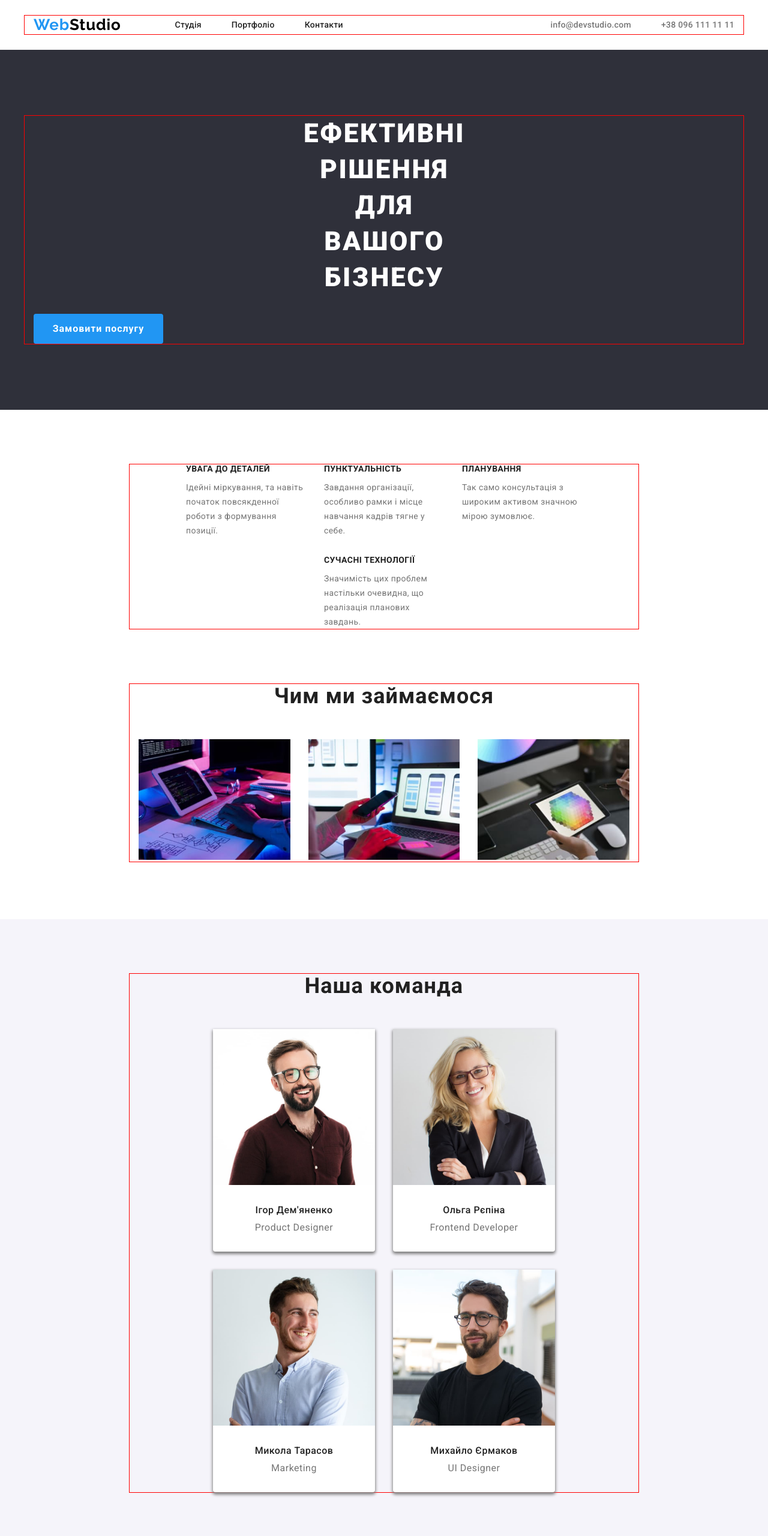
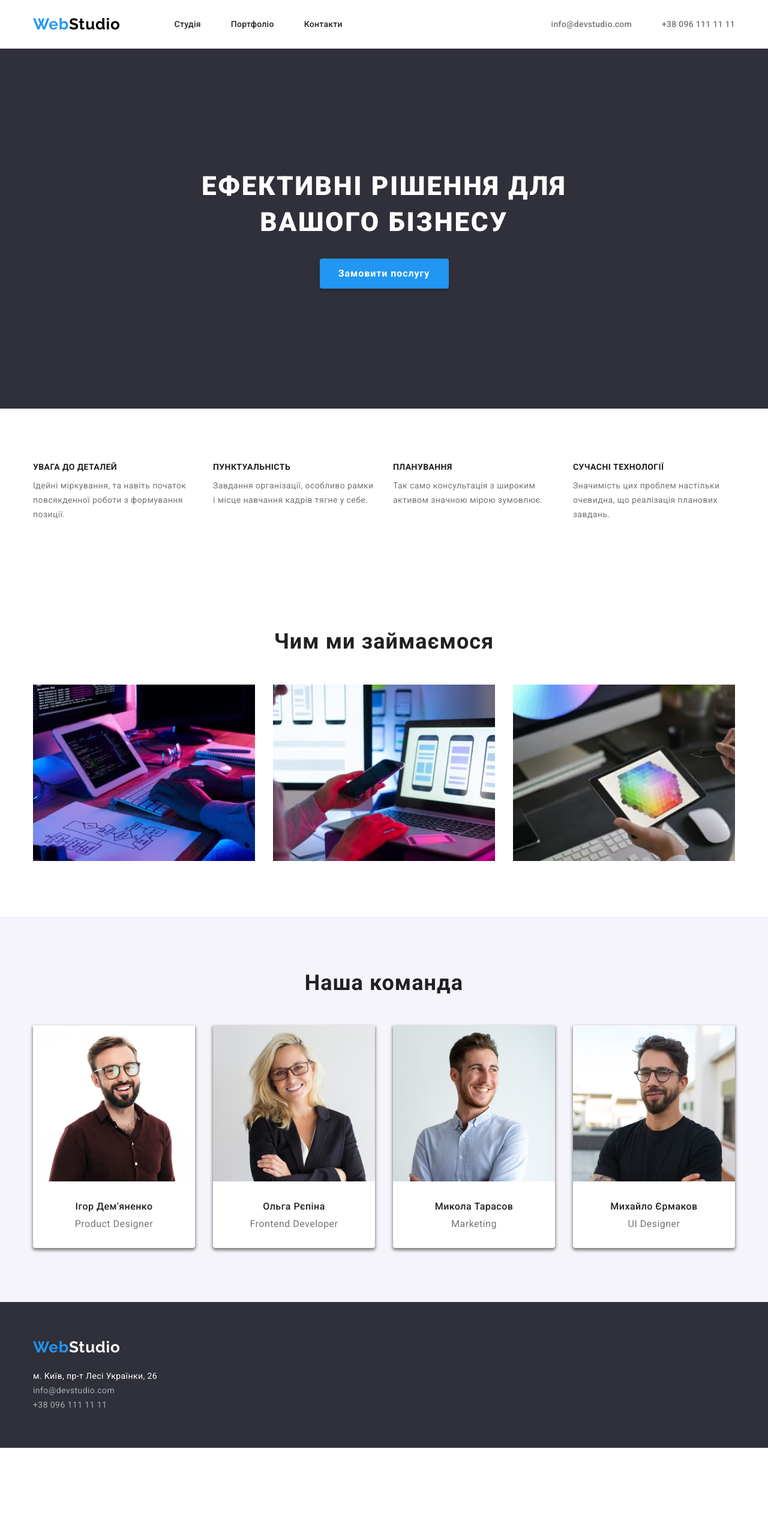
Before and after one commit to ArIonMark1/goit-markup-hw-03, a website: page index.html in a window 1280 px wide. Shown: the top 2560 px of the page at 60% size. After the commit the page ends 2413 px from the top, so only its background shows below. Drawn offline with nearby package versions, Linux system fonts and the light colour scheme.

Commit message:
completed task

```diff
--- a/css/style.css
+++ b/css/style.css
@@ -1,6 +1,7 @@
 * {
   margin: 0;
   padding: 0;
+  box-sizing: border-box;
 }
 body {
   font-family: "Roboto", "Raleway", sans-serif;
@@ -8,38 +9,49 @@ body {
   letter-spacing: 0.03em;
   font-size: 14px;
 }
-hr {
-  border: none;
-  color: #ececec;
-  background-color: #ececec;
-  height: 1px;
+.list {
+  display: flex;
+  flex-wrap: wrap;
+  gap: 10px;
+  padding: 0;
+  margin: 0;
+  list-style-type: none;
+  justify-content: center;
+  /* border: 1px solid rgb(0, 157, 136); */
 }
+.button {
+  cursor: pointer;
+  --background-button: #2196f3;
+}
+/* Параметри всіх контейнерів у секціях */
 .container {
   width: 100%;
   max-width: 1200px;
   margin: 0 auto;
-  /* Бредота */
-  --pad-vertical: 94px;
-  --pad-horizont: 15px;
-  padding: 0 var(--pad-horizont);
+  padding: 0 15px;
 
-  border: 1px solid red;
+  /* border: 1px solid red; */
 }
-/* стилі сайд бару, лого */
-
+.section {
+  /* border: 1px solid green; */
+  padding: 90px 0;
+}
+/* #### Шапка сайту #### */
 .header {
   padding: 25px 0;
 }
-.header .container {
+.header-container {
   display: flex;
   justify-content: space-between;
-  /* padding: 25px 215px; */
-  /* padding: 1.56% 13.45%; */
+  flex-wrap: wrap;
 }
+/* Оформлення Лого */
+/* ################################### */
 .logo {
   font-family: "Raleway", sans-serif;
   font-weight: 700;
   font-size: 26px;
+  margin: auto 0;
   line-height: 1.19; /* множником */
   letter-spacing: 0.03em;
   color: black;
@@ -49,91 +61,83 @@ hr {
   color: #2196f3;
   font-family: "Raleway";
 }
+/* ################################### */
 .navigation {
   display: flex;
+  flex-wrap: wrap;
+  /* border: 1px solid goldenrod; */
 }
-.header .list-navigation,
-.contacts {
-  display: flex;
-  list-style-type: none;
+.navigation .list-navigation {
   gap: 50px;
-}
-.header li {
-  /* list-style-type: none; */
   margin: auto;
-}
-.header li a:hover,
-.header li a:focus {
-  color: #2196f3;
-}
-/* стилі навігації по сайту */
-.header .list-navigation {
   margin-left: 90px;
 }
+.contacts {
+  margin: auto 0;
+  gap: 50px;
+  /* border: 1px solid green; */
+}
 .header .list-navigation a,
-.header .contacts a {
+.contacts a {
   text-decoration: none;
   line-height: 1.14;
   letter-spacing: 0.02em;
   color: #212121;
   font-weight: 500;
 }
-/* стилі контактів */
 .header .contacts a {
-  color: #757575;
+  color: inherit;
 }
+.list-navigation a:hover,
+.list-navigation a:focus,
+.contacts a:hover,
+.contacts a:focus {
+  color: #2196f3;
+}
+/* #################### */
 /* стилі шапки контенту */
 .top-content {
   width: 100%;
-  height: 600px;
   background-color: #2f303a;
-  display: flex;
-  flex-direction: column;
-  align-items: center;
-  justify-content: center;
+  padding: 200px 0;
+}
+.top-content .container {
+  text-align: center;
 }
 .top-content .top-content-tittle {
   color: #fff;
-  display: inline-block;
-  margin: 0 450px;
+  max-width: 695px;
   font-style: normal;
   font-weight: 900;
   font-size: 44px;
   line-height: 1.36;
-  text-align: center;
   letter-spacing: 0.06em;
   text-transform: uppercase;
+  /* border: 1px solid goldenrod; */
+  margin: 0 auto;
 }
 .top-content .top-button {
   margin-top: 30px;
-  width: 216px;
+  width: 215px;
   height: 50px;
+  box-shadow: 0px 4px 4px rgba(0, 0, 0, 0.15);
   border-radius: 4px;
-  text-align: center;
   background: var(--background-button, red);
   border: none;
   letter-spacing: 0.06em;
   color: #fff;
-
+  font-style: normal;
   font-weight: 700;
   font-size: 16px;
   line-height: 1.87;
 }
 /* Стилі особливостей компанії */
-.general-info {
-  margin: 90px 215px;
-}
 .list-info {
-  display: flex;
-  flex-wrap: wrap;
   gap: 30px;
-  list-style-type: none;
-  justify-content: center;
 }
 .list-info .info-card {
-  width: 270px;
-  min-width: 200px;
-  flex-basis: calc((100% - 100px) / 4);
+  max-width: 270px;
+  flex-basis: calc((100% - 90px) / 4);
   line-height: 1.72;
 }
 .list-info .list-header {
@@ -145,32 +149,23 @@ hr {
   color: #212121;
   margin-bottom: 10px;
 }
-/* Стилі послуг компанії */
-.steck-company {
-  /* text-align: center; */
-  margin: 0 215px 95px;
-}
-.steck-company .steck-header {
+/* Загальні стилі для заголовків секцій */
+.section-title {
   font-weight: 700;
   font-size: 36px;
   line-height: 1.16;
   text-align: center;
   letter-spacing: 0.03em;
   color: #212121;
+  margin-bottom: 50px;
 }
+/* Стилі послуг компанії */
 .steck-company .steck-list {
-  list-style-type: none;
-  margin-top: 50px;
-
-  display: flex;
-  flex-wrap: wrap;
   gap: 30px;
-  align-content: center;
-  justify-content: center;
 }
 .steck-company .steck-list .list-section {
   /* <li> */
-  max-width: 340px;
+  max-width: 370px;
   min-width: 200px;
   flex-basis: calc((100% - 60px) / 3);
 }
@@ -180,27 +175,15 @@ hr {
 /* Стилі блоку працівників компанії */
 .team-section {
   background: #f5f4fa;
-  padding: 90px 215px 100px;
-}
-.team-section .team-header {
-  font-weight: 700;
-  font-size: 36px;
-  line-height: 1.16;
-  text-align: center;
-  letter-spacing: 0.03em;
-  color: #212121;
-  margin-bottom: 50px;
 }
 .team-section .team-list {
-  list-style-type: none;
-  display: flex;
-  flex-wrap: wrap;
   gap: 30px;
-  justify-content: center;
 }
 .team-section .team-list .worker-card {
   /* <li> */
   max-width: 270px;
+  min-width: 200px;
+  flex-basis: calc((100% - 90px) / 4);
   background-color: #fff;
   border-radius: 0 0 4px 4px;
   box-shadow: 0 3px 5px 1px grey;
@@ -225,31 +208,14 @@ hr {
   text-align: center;
   letter-spacing: 0.03em;
 }
+/* ############################# */
+/* Контент зі сторінки Портфоліо */
+/* ############################# */
 
-/* Кнопки головного контенту */
-.button {
-  /* font-family: "Roboto"; */
-  cursor: pointer;
-  --background-button: #2196f3;
-}
-/* контент зі сторінки портфоліо */
-.content-portfolio {
-  margin: 100px 215px 80px;
-}
-/* кнопки фільтрації */
-.filtration-button {
-  text-align: center;
-  display: flex;
-  flex-wrap: wrap;
-  justify-content: center;
-  list-style-type: none;
-  gap: 10px;
-  /* padding-right: 0; */
-}
+/* кнопки зі сторінки портфоліо */
 .filtration-button .button {
   border-radius: 4px;
   border: none;
-  min-width: 155px;
   font-style: normal;
   font-weight: 500;
   font-size: 16px;
@@ -267,26 +233,18 @@ hr {
     0px 2px 2px rgba(0, 0, 0, 0.12);
   border-radius: 4px;
 }
-/* контент сторінки портфоліо */
 .content-cards {
-  list-style-type: none;
-  margin-top: 35px;
-
-  display: flex;
-  flex-wrap: wrap;
+  margin-top: 50px;
   gap: 30px;
-  justify-content: center;
+  /* border: 1px solid aqua; */
 }
 .content-cards .card {
   /* <li> */
-  display: flex;
-  flex-direction: column;
-  /* max-width: 500px; на 2к екранах буде відображати 4 карточки в рядку */
-  /* min-width: 270px; */
-  flex-basis: calc((100% - 66px) / 3);
+  max-width: 370px;
+  min-width: 200px;
+  flex-basis: calc((100% - 60px) / 3);
   background-color: #fff;
-  border-bottom: 1px solid #eee;
-  justify-content: space-between;
+  border-bottom: 1px solid #f2f2f2;
 }
 .content-cards .card img {
   width: 100%;
@@ -310,20 +268,24 @@ hr {
   color: #757575;
 }
 /* ##### Footer ##### */
-footer {
+.main-footer {
   background-color: #2f303a;
-  padding: 60px 215px;
+}
+.footer-container {
+  padding-top: 60px;
+  padding-bottom: 60px;
 }
 .botom-logo {
   color: #fff;
 }
 .block-address .footer-contacts {
   display: inline-block;
+  /* display: flex;  Чи краще зробити через флекс ?????
+  flex-direction: column; */
   margin-top: 20px;
 }
 .block-address .footer-contacts .address,
 .contact {
-  list-style-type: none;
   line-height: 1.72;
 }
 .footer-contacts .address a {
@@ -338,50 +300,3 @@ footer {
   letter-spacing: 0.03em;
   color: rgba(255, 255, 255, 0.6);
 }
-
-/* @media screen and (max-width: 1324px) {
-  .header {
-    padding: 4.56% 5.45% 1.4%;
-    display: flex;
-    flex-wrap: wrap;
-    justify-content: end;
-    gap: 30px;
-  }
-  .header .list-navigation {
-    margin: 0;
-    gap: 20px;
-    display: flex;
-    flex-direction: column;
-    margin-bottom: 20px;
-  }
-  .header .contacts {
-    display: none;
-    margin: 0;
-    gap: 20px;
-  }
-  .navigation {
-    display: flex;
-    flex-direction: row;
-    justify-content: space-between;
-    width: 100%;
-  }
-  .navigation a {
-    margin: auto 0;
-  }
-  /* Стилі послуг компанії */
-/* .steck-company {
-    margin: 0;
-  }
-  .team-section {
-    background: #f5f4fa;
-    padding: 90px 0 100px;
-  }
-  .content-portfolio {
-    margin: 60px 0;
-  }
-  footer {
-    background-color: #2f303a;
-    padding: 60px 0;
-    text-align: center;
-  }
-} */
--- a/css/styles2.css
+++ /dev/null
@@ -1,204 +0,0 @@
-/* Для розташування елементів використовується Flexbox, але тільки там, де це необхідно.
-Наприклад у шапці, навігації, списках в секціях тощо, тобто там,
-де розташувати елементи горизонтально по-іншому неможливо. */
-
-/* Для всіх секцій використовується один клас .section,
-задані верхні і нижні падінги по 94px,
-що відсувають контент всередину секції. */
-
-/* «Контейнер» обгортає контент хедера, футера і секцій.
-Тобто знаходиться всередині них. */
-
-/*  Для відступів між двома сусідніми елементами використовується
-властивість margin.
-
-Для проміжку між межею батька і його дитиною використовується
-властивість padding. */
-body {
-  font-family: "Roboto", "Raleway", sans-serif;
-  color: #757575;
-  letter-spacing: 0.03em;
-  font-size: 14px;
-}
-/* ######################## */
-/* ######################## */
-hr {
-  border: none;
-  color: #ececec;
-  background-color: #ececec;
-  height: 1px;
-}
-/* Загальні параметри списків ! */
-/* ############################ */
-.list {
-  list-style-type: none;
-
-  display: flex;
-  flex-wrap: wrap;
-  gap: 10px;
-  padding: 0;
-  margin: 0;
-  justify-content: center;
-  border: 1px solid fuchsia;
-}
-/* ############################ */
-.container {
-  width: 100%;
-  max-width: 1200px;
-  margin: 0 auto;
-  /* Бредота */
-  --pad-vertical: 94px;
-  --pad-horizont: 15px;
-  padding: 0 var(--pad-horizont);
-
-  border: 1px solid red;
-}
-/* Шапка сайту */
-.header {
-  padding: 25px 0;
-}
-.header .header-container {
-  display: flex;
-  justify-content: space-between;
-  flex-wrap: wrap;
-}
-/* Оформлення Лого */
-/* ################################### */
-.logo {
-  font-family: "Raleway", sans-serif;
-  font-weight: 700;
-  font-size: 26px;
-  margin: auto 0;
-  line-height: 1.19; /* множником */
-  letter-spacing: 0.03em;
-  color: black;
-  text-decoration: none;
-}
-.logo span {
-  color: #2196f3;
-  font-family: "Raleway";
-}
-/* ################################### */
-.navigation {
-  display: flex;
-  flex-wrap: wrap;
-  border: 1px solid goldenrod;
-}
-.navigation .list-navigation {
-  gap: 50px;
-  margin: auto;
-  margin-left: 90px;
-}
-.contacts {
-  margin: auto 0;
-  gap: 50px;
-  border: 1px solid green;
-}
-.header .list-navigation a,
-.contacts a {
-  text-decoration: none;
-  line-height: 1.14;
-  letter-spacing: 0.02em;
-  color: #212121;
-  font-weight: 500;
-}
-.header .contacts a {
-  color: #757575;
-}
-.header .list-navigation a:hover,
-.header .contacts a:focus {
-  color: #2196f3;
-}
-/* Загальні стилі кнопок */
-.button {
-  cursor: pointer;
-  --background-button: #2196f3;
-}
-.portfolio-container {
-  padding-bottom: 85px;
-}
-/* кнопки зі сторінки портфоліо */
-.filtration-button .button {
-  border-radius: 4px;
-  border: none;
-  font-style: normal;
-  font-weight: 500;
-  font-size: 16px;
-  line-height: 1.62;
-  text-align: center;
-  letter-spacing: 0.03em;
-  color: #212121;
-  background: #f5f4fa;
-  padding: 5px 25px;
-}
-.filtration-button .button:hover {
-  color: #fff;
-  background: var(--background-button, red);
-  box-shadow: 0px 3px 1px rgba(0, 0, 0, 0.1), 0px 1px 2px rgba(0, 0, 0, 0.08),
-    0px 2px 2px rgba(0, 0, 0, 0.12);
-  border-radius: 4px;
-}
-/* контент сторінки портфоліо */
-.content-cards {
-  margin-top: 50px;
-  gap: 30px;
-}
-.content-cards .card {
-  /* <li> */
-  flex-basis: calc((100% - 66px) / 3);
-  background-color: #fff;
-  border-bottom: 1px solid #f2f2f2;
-}
-.content-cards .card img {
-  width: 100%;
-}
-.content-cards .card-header {
-  margin: 20px 25px 5px;
-  font-style: normal;
-  font-weight: 700;
-  font-size: 18px;
-  line-height: 2;
-  letter-spacing: 0.06em;
-  color: #212121;
-}
-.content-cards .card-content {
-  margin: 0 25px 20px;
-  font-style: normal;
-  font-weight: 400;
-  font-size: 16px;
-  line-height: 1.87;
-  letter-spacing: 0.03em;
-  color: #757575;
-}
-/* ##### Footer ##### */
-.main-footer {
-  background-color: #2f303a;
-}
-.footer-container {
-  padding-top: 60px;
-  padding-bottom: 60px;
-}
-.botom-logo {
-  color: #fff;
-}
-
-.block-address .footer-contacts {
-  display: inline-block;
-  margin-top: 20px;
-}
-.block-address .footer-contacts .address,
-.contact {
-  line-height: 1.72;
-}
-.footer-contacts .address a {
-  text-decoration: none;
-  color: #fff;
-  font-style: normal;
-  letter-spacing: 0.03em;
-}
-.footer-contacts .contact a {
-  text-decoration: none;
-  font-style: normal;
-  letter-spacing: 0.03em;
-  color: rgba(255, 255, 255, 0.6);
-}
--- a/index.html
+++ b/index.html
@@ -32,7 +32,7 @@
       <div class="container header-container">
         <nav class="navigation">
           <a href="index.html" lang="en" class="logo"><span>Web</span>Studio</a>
-          <ul class="list-navigation">
+          <ul class="list list-navigation">
             <li>
               <a href="index.html">Студія</a>
             </li>
@@ -44,7 +44,7 @@
             </li>
           </ul>
         </nav>
-        <ul class="contacts">
+        <ul class="list contacts">
           <li>
             <a href="mailto:info@devstudio.com">info@devstudio.com</a>
           </li>
@@ -57,7 +57,7 @@
     <!-- Основний контент -->
     <main>
       <!-- шапка основного контенту -->
-      <section class="top-content">
+      <section class="section top-content">
         <div class="container">
           <h1 class="top-content-tittle">
             Ефективні рішення для вашого бізнесу
@@ -68,9 +68,9 @@
         </div>
       </section>
       <!-- Перелік особливостей компанії -->
-      <section class="general-info">
+      <section class="section general-info">
         <div class="container">
-          <ul class="list-info">
+          <ul class="list list-info">
             <li class="info-card">
               <h3 class="list-header">УВАГА ДО ДЕТАЛЕЙ</h3>
               <p>
@@ -102,11 +102,11 @@
         </div>
       </section>
       <!-- Перелік стеку компанії -->
-      <section class="steck-company">
+      <section class="section steck-company">
         <div class="container">
-          <h2 class="steck-header">Чим ми займаємося</h2>
+          <h2 class="section-title steck-header">Чим ми займаємося</h2>
 
-          <ul class="steck-list">
+          <ul class="list steck-list">
             <li class="list-section">
               <img
                 src="./images/desctop.jpg"
@@ -132,10 +132,10 @@
         </div>
       </section>
       <!-- Дані працівників компанії -->
-      <section class="team-section">
+      <section class="section team-section">
         <div class="container">
-          <h2 class="team-header">Наша команда</h2>
-          <ul class="team-list">
+          <h2 class="section-title team-header">Наша команда</h2>
+          <ul class="list team-list">
             <li class="worker-card">
               <img
                 src="./images/worker1.jpg"
@@ -178,13 +178,13 @@
     </main>
 
     <!-- Підвал сайту -->
-    <footer>
-      <div class="container">
+    <footer class="main-footer">
+      <div class="container footer-container">
         <a href="index.html" lang="en" class="logo botom-logo"
           ><span>Web</span>Studio</a
         >
         <address class="block-address">
-          <ul class="footer-contacts">
+          <ul class="list footer-contacts">
             <!-- потім можливо зробити лінк на геолокацію в гугл картах -->
             <li class="address">
               <a href="https://goo.gl/maps/BC4n3QJLsoe9X29g8" target="_blank"
```
Also changed, not shown: portfolio.html (+2 -2 lines).
